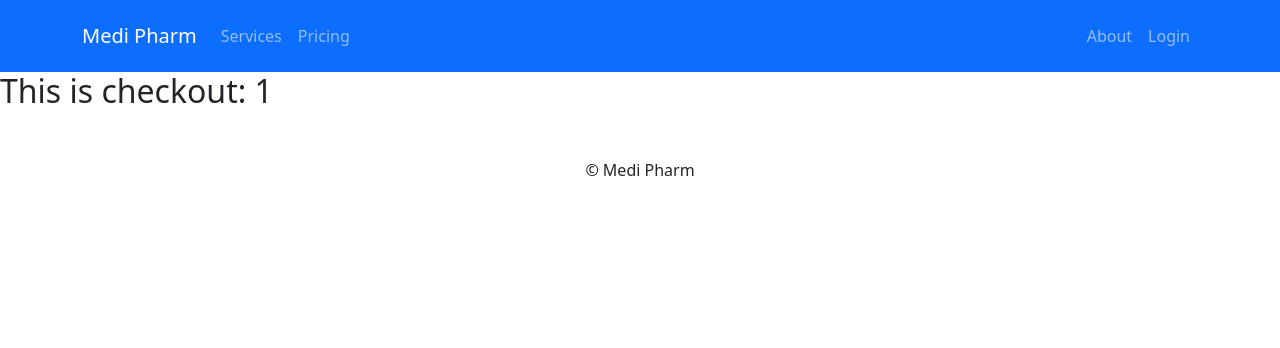
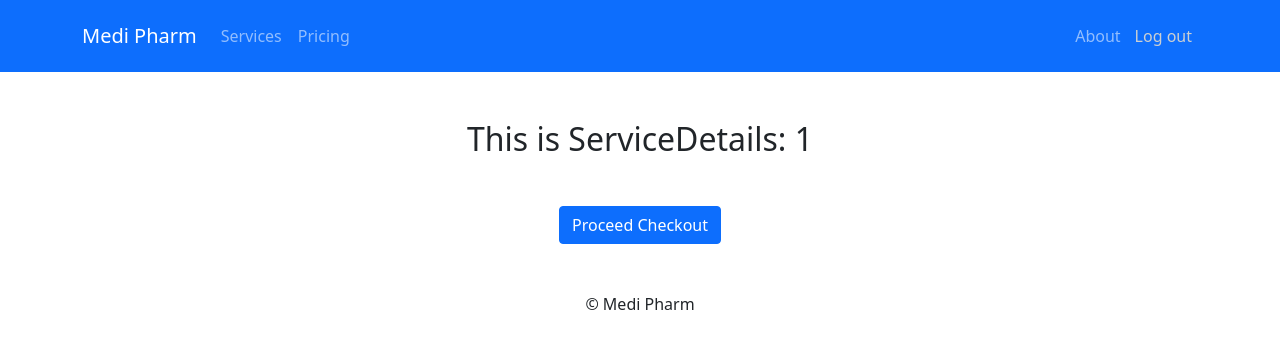
Before and after one commit to mehedihasan99/medi-pharm, a React (Create React App) app: page /service/1 in a window 1280 px wide. Shown: the top 348 px of the page. Built offline with nearby package versions, Linux system fonts and the light colour scheme; no server answers; sample sign-in values are in the browser's storage.

Commit message:
add user logout

```diff
--- a/src/App.js
+++ b/src/App.js
@@ -4,11 +4,13 @@ import Home from "./Pages/Home/Home/Home";
 import Services from "./Pages/Home/Services/Services";
 import Footer from "./Pages/Shared/Footer/Footer";
 import Header from "./Pages/Shared/Header/Header";
-import Checkout from "./Pages/Checkout/Checkout";
 import About from "./Pages/About/About";
 import Login from "./Pages/Login/Login/Login";
 import NotFound from "./Pages/Shared/NotFound/NotFound";
 import Register from "./Pages/Login/Register/Register";
+import ServiceDetails from "./Pages/ServiceDetails/ServiceDetails";
+import MyCheckout from "./Pages/MyCheckout/MyCheckout";
+import RequireAuth from "./Pages/Login/RequireAuth/RequireAuth";
 
 function App() {
   return (
@@ -18,7 +20,10 @@ function App() {
         <Route path="/" element={<Home></Home>}></Route>
         <Route path="/home" element={<Home></Home>}></Route>
         <Route path="/services" element={<Services></Services>}></Route>
-        <Route path="service/:serviceId" element={<Checkout></Checkout>}></Route>
+        <Route path="service/:serviceId" element={<ServiceDetails></ServiceDetails>}></Route>
+        <Route path="/checkout" element={<RequireAuth>
+          <MyCheckout></MyCheckout>
+        </RequireAuth>}></Route>
         <Route path="/about" element={<About></About>}></Route>
         <Route path="/register" element={<Register></Register>}></Route>
         <Route path="/login" element={<Login></Login>}></Route>
--- a/src/Pages/Checkout/Checkout.js
+++ /dev/null
@@ -1,13 +0,0 @@
-import React from 'react';
-import { useParams } from 'react-router-dom';
-
-const Checkout = () => {
-    let { serviceId } = useParams()
-    return (
-        <div>
-            <h2>This is checkout: {serviceId}</h2>
-        </div>
-    );
-};
-
-export default Checkout;
--- a/src/Pages/Home/Service/Service.js
+++ b/src/Pages/Home/Service/Service.js
@@ -4,7 +4,7 @@ import { useNavigate } from 'react-router-dom';
 const Service = ({ service }) => {
     const { id, name, picture, price, about } = service;
     const navigate = useNavigate();
-    const handleNavigateCheckout = id => {
+    const handleNavigateServiceDetails = id => {
         navigate(`/service/${id}`)
     }
     return (
@@ -14,7 +14,7 @@ const Service = ({ service }) => {
                 <h5 className="card-title">{name}</h5>
                 <p>Price: {price}</p>
                 <p className="card-text">{about}</p>
-                <button onClick={() => { handleNavigateCheckout(id) }} className="btn btn-primary">Go somewhere</button>
+                <button onClick={() => { handleNavigateServiceDetails(id) }} className="btn btn-primary">Go somewhere</button>
             </div>
         </div>
     );
--- a/src/Pages/Login/Login/Login.js
+++ b/src/Pages/Login/Login/Login.js
@@ -1,5 +1,5 @@
 import React, { useRef } from 'react';
-import { Link, useNavigate } from 'react-router-dom';
+import { Link, useLocation, useNavigate } from 'react-router-dom';
 import { useSignInWithEmailAndPassword } from 'react-firebase-hooks/auth';
 import './Login.css'
 import auth from '../../../firebase.init';
@@ -11,9 +11,10 @@ const Login = () => {
         error,
     ] = useSignInWithEmailAndPassword(auth);
     const navigate = useNavigate();
-
+    let location = useLocation();
+    let from = location.state?.from?.pathname || "/";
     if (user) {
-        navigate('/home')
+        navigate(from, { replace: true });
     }
     const emailRef = useRef('');
     const passwordRef = useRef('');
--- /dev/null
+++ b/src/Pages/Login/RequireAuth/RequireAuth.js
@@ -0,0 +1,14 @@
+import React from 'react';
+import { Navigate, useLocation } from 'react-router-dom';
+import { useAuthState } from 'react-firebase-hooks/auth';
+import auth from '../../../firebase.init';
+const RequireAuth = ({ children }) => {
+    let location = useLocation();
+    const [user, loading, error] = useAuthState(auth);
+    if (!user) {
+        return <Navigate to="/login" state={{ from: location }} replace />;
+    }
+    return children;
+};
+
+export default RequireAuth;
--- /dev/null
+++ b/src/Pages/MyCheckout/MyCheckout.js
@@ -0,0 +1,17 @@
+import React from 'react';
+const MyCheckout = () => {
+    return (
+        <div className='container main-container'>
+            <form className='form-container'>
+                <h3 className='text-center text-primary'>Checkout Form</h3>
+                <input type="text" name="" id="" placeholder='Enter Your Name' />
+                <input type="email" name="email" id="" placeholder='Enter Your Email' required />
+                <input type="password" name="password" id="" placeholder='Enter Your Password' required />
+                <input type="submit" value="Check Out" />
+            </form>
+
+        </div>
+    );
+};
+
+export default MyCheckout;
--- /dev/null
+++ b/src/Pages/ServiceDetails/ServiceDetails.js
@@ -0,0 +1,18 @@
+import React from 'react';
+import { Link, useParams } from 'react-router-dom';
+
+const ServiceDetails = () => {
+    let { serviceId } = useParams();
+    return (
+        <div>
+            <h2 className='text-center mt-5'>This is ServiceDetails: {serviceId}</h2>
+            <div className='text-center mt-5'>
+                <Link to='/checkout'>
+                    <button className='btn btn-primary'>Proceed Checkout</button>
+                </Link>
+            </div>
+        </div>
+    );
+};
+
+export default ServiceDetails;
--- a/src/Pages/Shared/Header/Header.css
+++ b/src/Pages/Shared/Header/Header.css
@@ -0,0 +1,5 @@
+.logout-btn {
+    background: none;
+    border: none;
+    color: rgb(203, 207, 210);
+}
--- a/src/Pages/Shared/Header/Header.js
+++ b/src/Pages/Shared/Header/Header.js
@@ -1,8 +1,15 @@
+import { signOut } from 'firebase/auth';
 import React from 'react';
 import { Container, Nav, Navbar } from 'react-bootstrap';
+import { useAuthState } from 'react-firebase-hooks/auth';
 import { Link } from 'react-router-dom';
+import auth from '../../../firebase.init';
 import './Header.css'
 const Header = () => {
+    const [user, loading, error] = useAuthState(auth);
+    const handleSignOut = () => {
+        signOut(auth);
+    }
     return (
         <Navbar sticky="top" className='p-3' collapseOnSelect expand="lg" bg="primary" variant="dark">
             <Container>
@@ -15,9 +22,9 @@ const Header = () => {
                     </Nav>
                     <Nav>
                         <Nav.Link as={Link} to="/about">About</Nav.Link>
-                        <Nav.Link as={Link} to="/login">
-                            Login
-                        </Nav.Link>
+                        {user ? <button onClick={handleSignOut} className='logout-btn'>Log out</button> :
+                            <Nav.Link as={Link} to="/login">Login
+                            </Nav.Link>}
                     </Nav>
                 </Navbar.Collapse>
             </Container>
```
Also changed, not shown: src/Pages/Checkout/Checkout.css (deleted).
